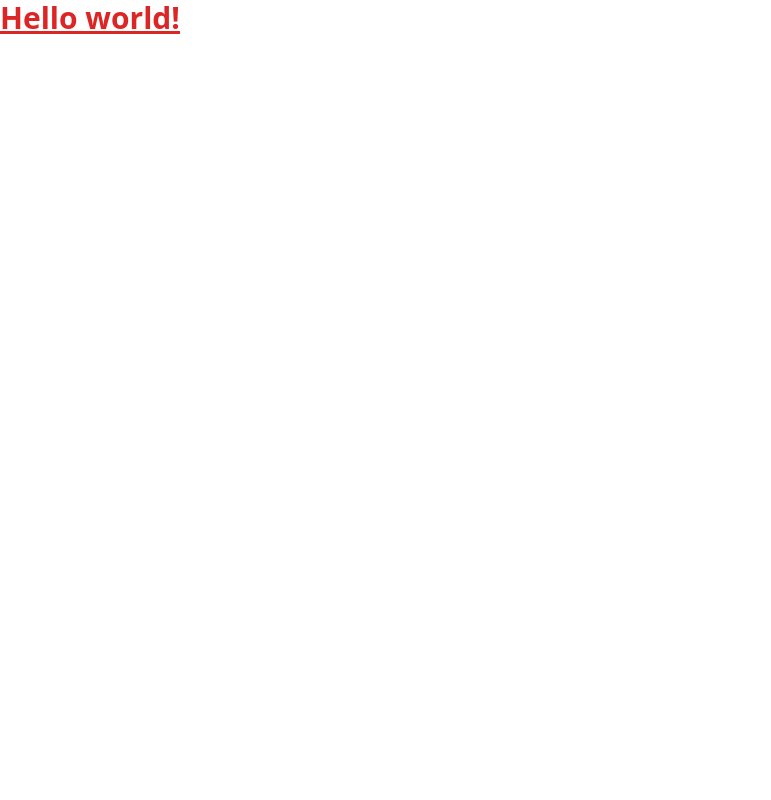
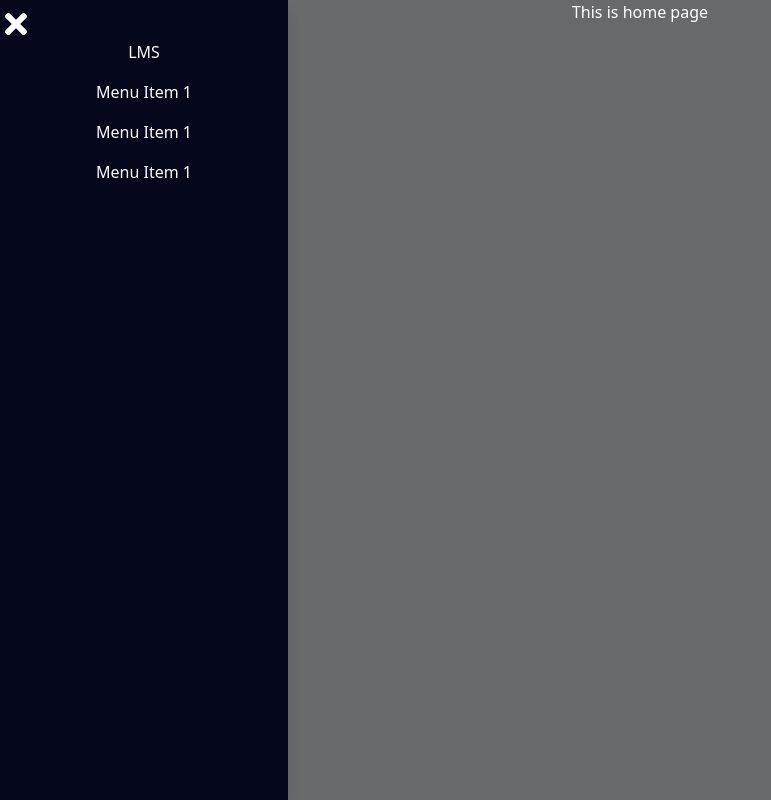
Before and after one commit to Laxman-Nath/LMS_Frontend, a React (Vite) app: page / in a window 1280 px wide. Shown: the whole page, without its empty margins (0-771 px from the left). Built offline with nearby package versions, Linux system fonts and the light colour scheme.

Commit message:
react_router installed and done some routing

```diff
--- a/package.json
+++ b/package.json
@@ -11,7 +11,9 @@
   },
   "dependencies": {
     "react": "^18.3.1",
-    "react-dom": "^18.3.1"
+    "react-dom": "^18.3.1",
+    "react-icons": "^5.4.0",
+    "react-router-dom": "^7.0.2"
   },
   "devDependencies": {
     "@eslint/js": "^9.15.0",
--- a/src/App.jsx
+++ b/src/App.jsx
@@ -1,15 +1,31 @@
 
+import { createBrowserRouter, RouterProvider } from 'react-router-dom'
+import { Dashboard } from './components/Dashboard/Dashboard'
 import './index.css'
+import { RootLayout } from './components/Root/RootLayout'
+import { Books } from './components/Books/Books'
+import { Home } from './components/Home/Home'
 
 function App() {
 
+const router=createBrowserRouter([{
+  path:"/",
+  element:<RootLayout/>,
+  children:[
+    {
+      index:true,
+      element:<Home/>
+    }
+    ,{
+      path:"/books",
+      element:<Books/>
+    }
+  ]
+}])
+
 
   return (
-    <>
-      <h1 className="text-3xl font-bold underline text-red-600">
-      Hello world!
-    </h1>
-    </>
+   <RouterProvider router={router}/>
   )
 }
 
--- /dev/null
+++ b/src/components/Books/Books.jsx
@@ -0,0 +1,3 @@
+export const Books=()=>{
+    return <h1>This is book page!</h1>
+}
--- /dev/null
+++ b/src/components/Dashboard/Dashboard.jsx
@@ -0,0 +1,42 @@
+import { useState } from "react";
+import { FaTimes, FaBars } from "react-icons/fa";
+
+export const Dashboard = () => {
+  const [open, setOpen] = useState(true);
+  const toggleSideBar = () => {
+    setOpen(!open);
+  };
+  return (
+    <>
+      <div
+        className={`${
+          open ? "lg:w-72 md:w-50 sm:w-30" : "w-20"
+        } fixed top-0 left-0 h-screen  flex flex-col bg-primary shadow-lg `}
+      >
+
+        <div className="text-white mt-2 mr-2" onClick={toggleSideBar}>
+          {open ? (
+            <FaTimes className="h-8 w-8 transition duration-1200 ease-in-out hover:cursor-pointer hover:text-red-600 hover:scale-105" />
+          ) : (
+            <FaBars className="h-8 w-8 transition duration-1200 ease-in-out hover:cursor-pointer hover:text-red-600 hover:scale-105" />
+          )}
+        </div>
+        <h1 className="text-white text-center">LMS</h1>
+        {open && (
+          <ul className="text-white mt-4 px-4 text-1xl">
+            <li className="mb-4 text-center cursor-pointer hover:text-gray-400">
+              Menu Item 1
+            </li>
+            <li className="mb-4 text-center cursor-pointer hover:text-gray-400">
+              Menu Item 1
+            </li>
+            <li className="mb-4 text-center cursor-pointer hover:text-gray-400">
+              Menu Item 1
+            </li>
+
+          </ul>
+        )}
+      </div>
+    </>
+  );
+};
--- /dev/null
+++ b/src/components/Home/Home.jsx
@@ -0,0 +1,3 @@
+export const Home=()=>{
+    return <h1>This is home page</h1>
+}
--- /dev/null
+++ b/src/components/Root/RootLayout.jsx
@@ -0,0 +1,15 @@
+import { Outlet } from "react-router-dom";
+import { Dashboard } from "../Dashboard/Dashboard";
+
+export const RootLayout = () => {
+  return (
+    <div className="flex justify-center items-center h-screen ">
+      <div className="z-30">
+        <Dashboard />
+      </div>
+      <div className="bg-secondary h-screen w-screen text-center  text-white flex flex-wrap justify-center">
+        <Outlet />
+      </div>
+    </div>
+  );
+};
--- a/tailwind.config.js
+++ b/tailwind.config.js
@@ -3,7 +3,12 @@ export default {
   content: [ "./index.html",
     "./src/**/*.{js,ts,jsx,tsx}",],
   theme: {
-    extend: {},
+    extend: {
+      colors:{
+        primary:'rgb(5, 7, 28)',
+        secondary:'rgb(104, 105, 107)'
+      }
+    },
   },
   plugins: [],
 }
```
Also changed, not shown: 1 other file (tests, documents, lock files or other folders).
